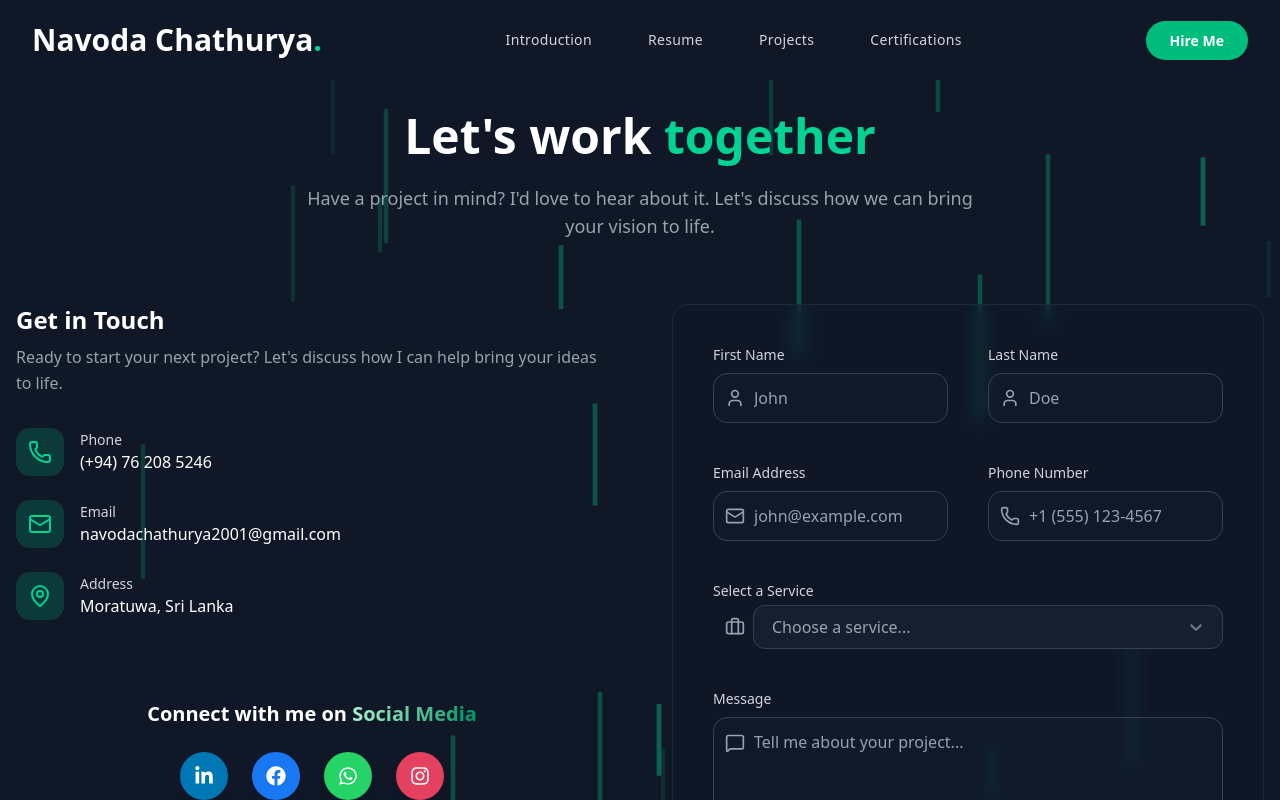
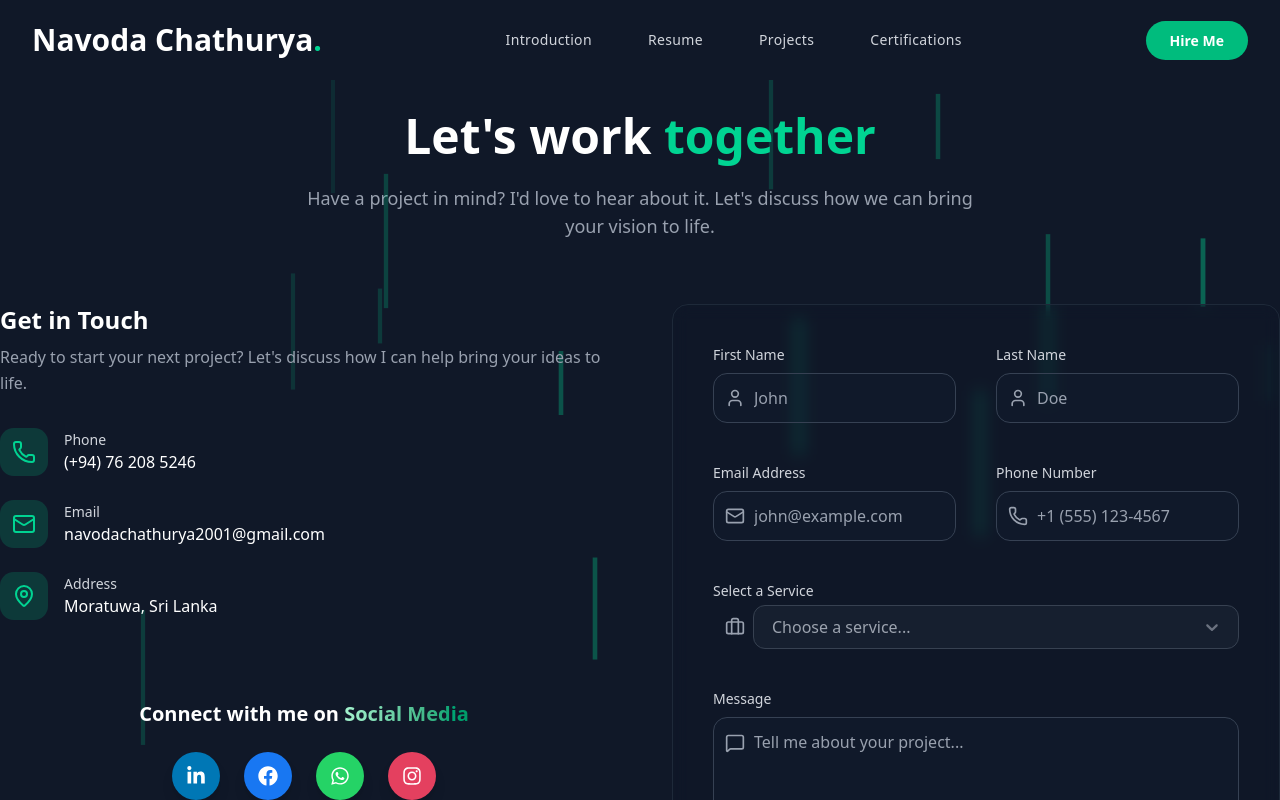
Before and after one commit to Navoda001/portfolio-frontend, a Next.js app: page /pages/contactMe in a window 1280 px wide. Shown: the top 800 px of the page. Built offline with nearby package versions, Linux system fonts and the light colour scheme.

Commit message:
add bg entire page

```diff
--- a/app/pages/certificate/page.tsx
+++ b/app/pages/certificate/page.tsx
@@ -175,7 +175,7 @@ const CertificatesComponent = () => {
     };
 
     return (
-        <section className="py-20 bg-gray-900 relative overflow-hidden">
+        <section className="py-20 min-h-screen bg-gray-900 relative overflow-hidden">
             {/* Background Effects */}
             <div className="absolute inset-0 overflow-hidden">
                 {[...Array(15)].map((_, i) => (
--- a/app/pages/contactMe/page.tsx
+++ b/app/pages/contactMe/page.tsx
@@ -204,7 +204,7 @@ const ContactMe = () => {
   return (
     <motion.section
       ref={ref}
-      className="py-20 px-4 bg-gray-900"
+      className="py-20 min-h-screen bg-gray-900 relative overflow-hidden"
       variants={containerVariants}
       initial="hidden"
       animate={mainControls}
--- a/app/pages/projects/page.tsx
+++ b/app/pages/projects/page.tsx
@@ -160,7 +160,7 @@ const ProjectShowcase = () => {
 
 
   return (
-    <section ref={ref} className="py-20  bg-gray-900 relative overflow-hidden">
+    <section ref={ref} className="py-20 min-h-screen bg-gray-900 relative overflow-hidden">
       {/* Background Effects */}
       <div className="absolute inset-0 overflow-hidden">
         {[...Array(20)].map((_, i) => (
--- a/app/pages/resume/page.tsx
+++ b/app/pages/resume/page.tsx
@@ -86,7 +86,7 @@ const WhyHireMeSection = () => {
     };
 
     return (
-        <section ref={ref} className="py-20 bg-gray-900  min-h-screen">
+        <section ref={ref} className="py-20 min-h-screen bg-gray-900 relative overflow-hidden">
             <div className="absolute inset-0 overflow-hidden">
                 {[...Array(20)].map((_, i) => (
                     <motion.div
```
